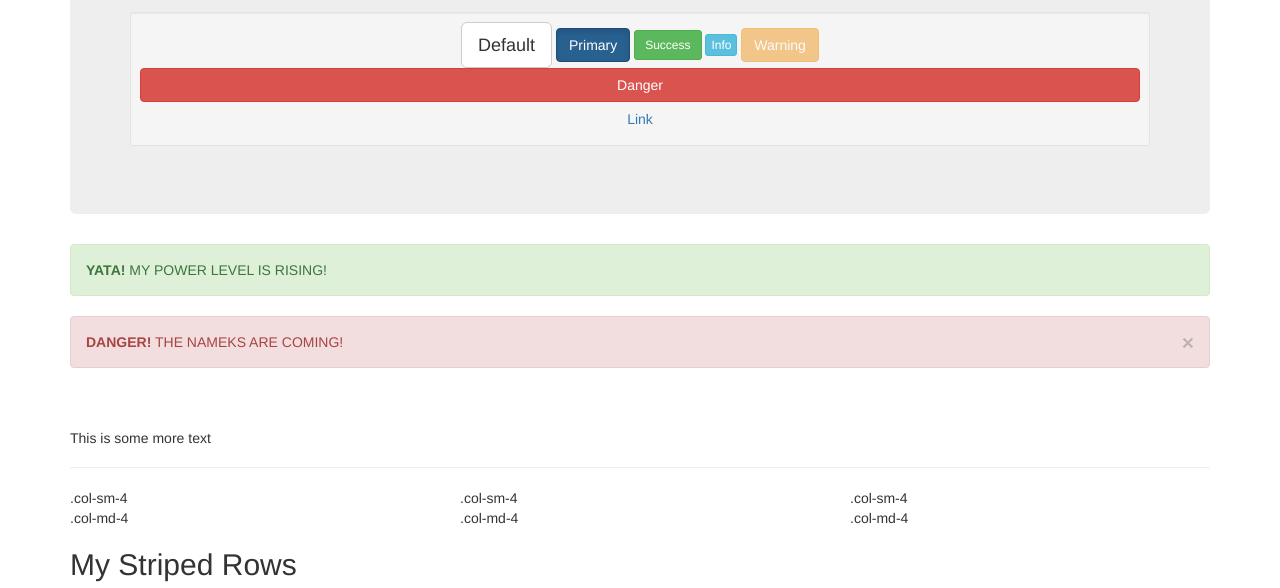
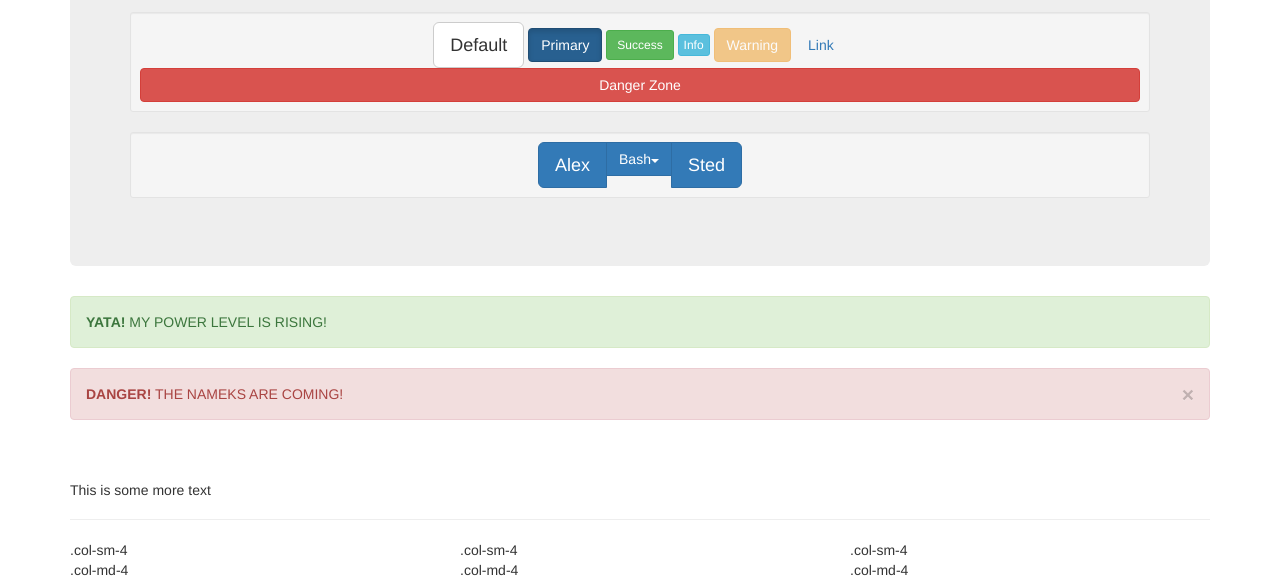
Before and after one commit to shtam3/stedmantam, a plain HTML site: page index.html in a window 1280 px wide. Shown: the part 180-768 px from the top of the page. Drawn offline with nearby package versions, Linux system fonts and the light colour scheme.

Commit message:
ButtonGroup

```diff
--- a/index.html
+++ b/index.html
@@ -25,9 +25,24 @@
 						<button type="button" class="btn btn-success btn-sm">Success</button>
 						<button type="button" class="btn btn-info btn-xs">Info</button>
 						<button type="button" class="btn btn-warning disabled">Warning</button>
-						<button type="button" class="btn btn-danger btn-block">Danger</button>
 						<button type="button" class="btn btn-link">Link</button>
+						<button type="button" class="btn btn-danger btn-block">Danger Zone</button>
 					</div>
+
+					<div class="well well-sm ">
+						<div class="btn-group btn-group-lg">
+						  	<button type="button" class="btn btn-primary">Alex</button>
+						  	<div class="btn-group">
+						 		<button type="button" class="btn btn-primary dropdown-toggle" data-toggle="dropdown">Bash<span class="caret"></span></button>
+						 		    <ul class="dropdown-menu" role="menu">
+								    	<li><a href="#">Big Hoe</a></li>
+								      	<li><a href="#">Big Loser</a></li>
+								    </ul>
+						 	</div>
+						  <button type="button" class="btn btn-primary">Sted</button>
+						</div>
+					</div>
+
 				</div>
 			</div>
 		</div>
```
